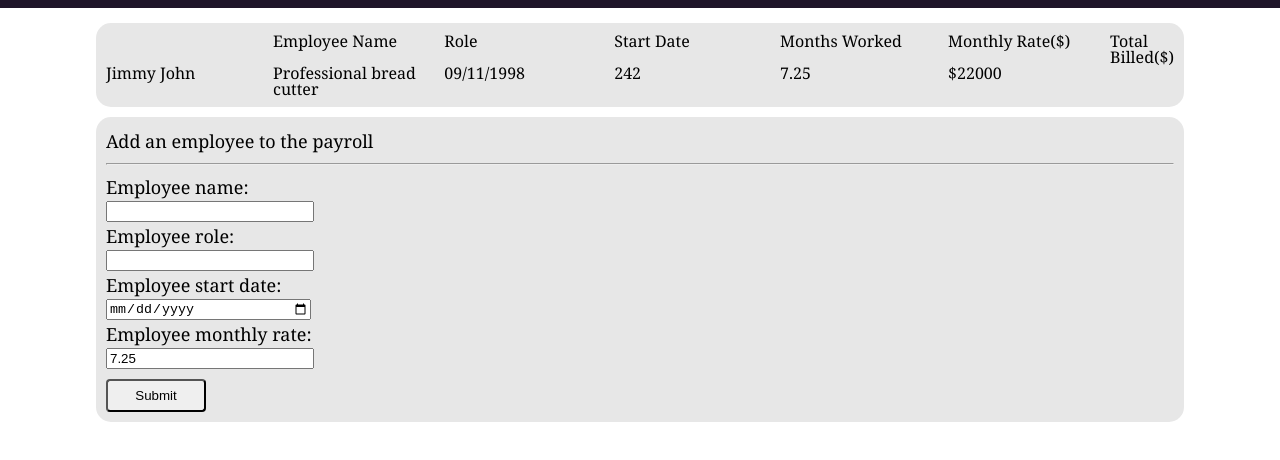
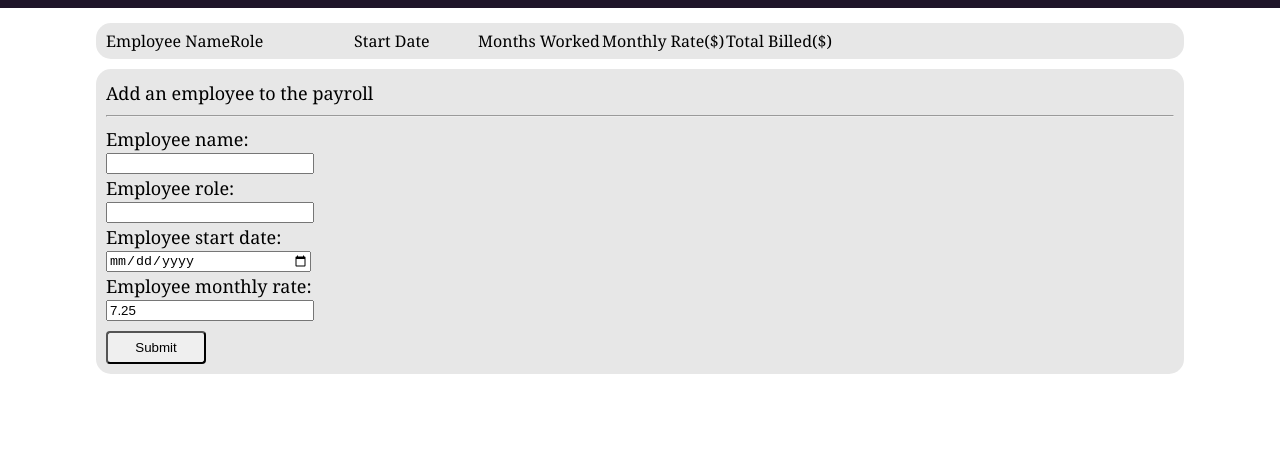
Before and after one commit to jjmonte20/PityDaFoo, a plain HTML site: page index.html in a window 1280 px wide. Shown: the part 48-508 px from the top of the page. Drawn offline with nearby package versions, Linux system fonts and the light colour scheme; no server answers.

Commit message:
Worked on the table a little

```diff
--- a/index.html
+++ b/index.html
@@ -36,14 +36,6 @@
 					<td>Monthly Rate($)</td>
 					<td>Total Billed($)</td>
 				</th>
-				<tr>
-					<td>Jimmy John</td>
-					<td>Professional bread cutter</td>
-					<td>09/11/1998</td>
-					<td>242</td>
-					<td>7.25</td>
-					<td>$22000</td>
-				</tr>
 			</table>
 		</div>
 		<div class="addFieldContainer">
```
